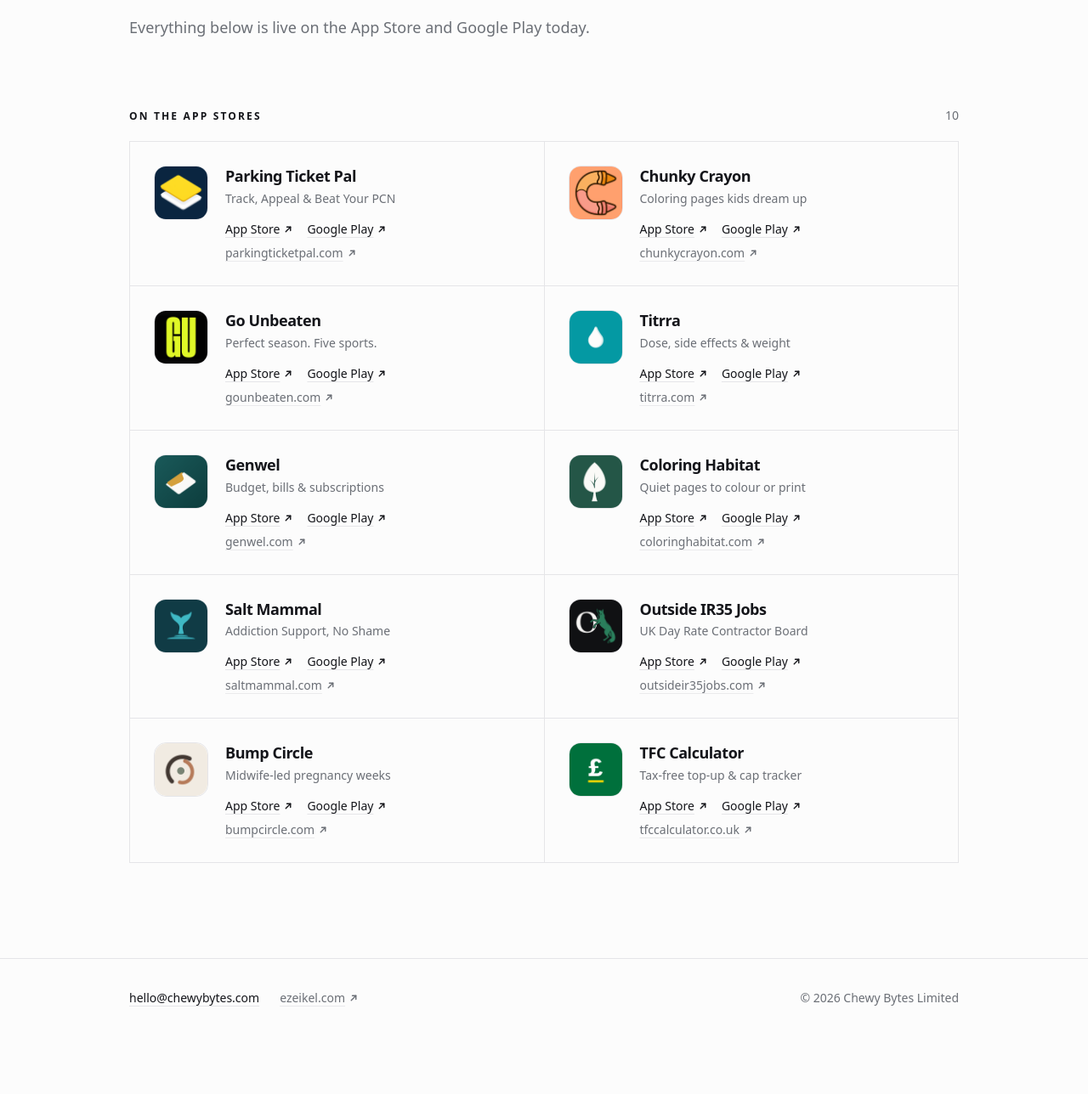
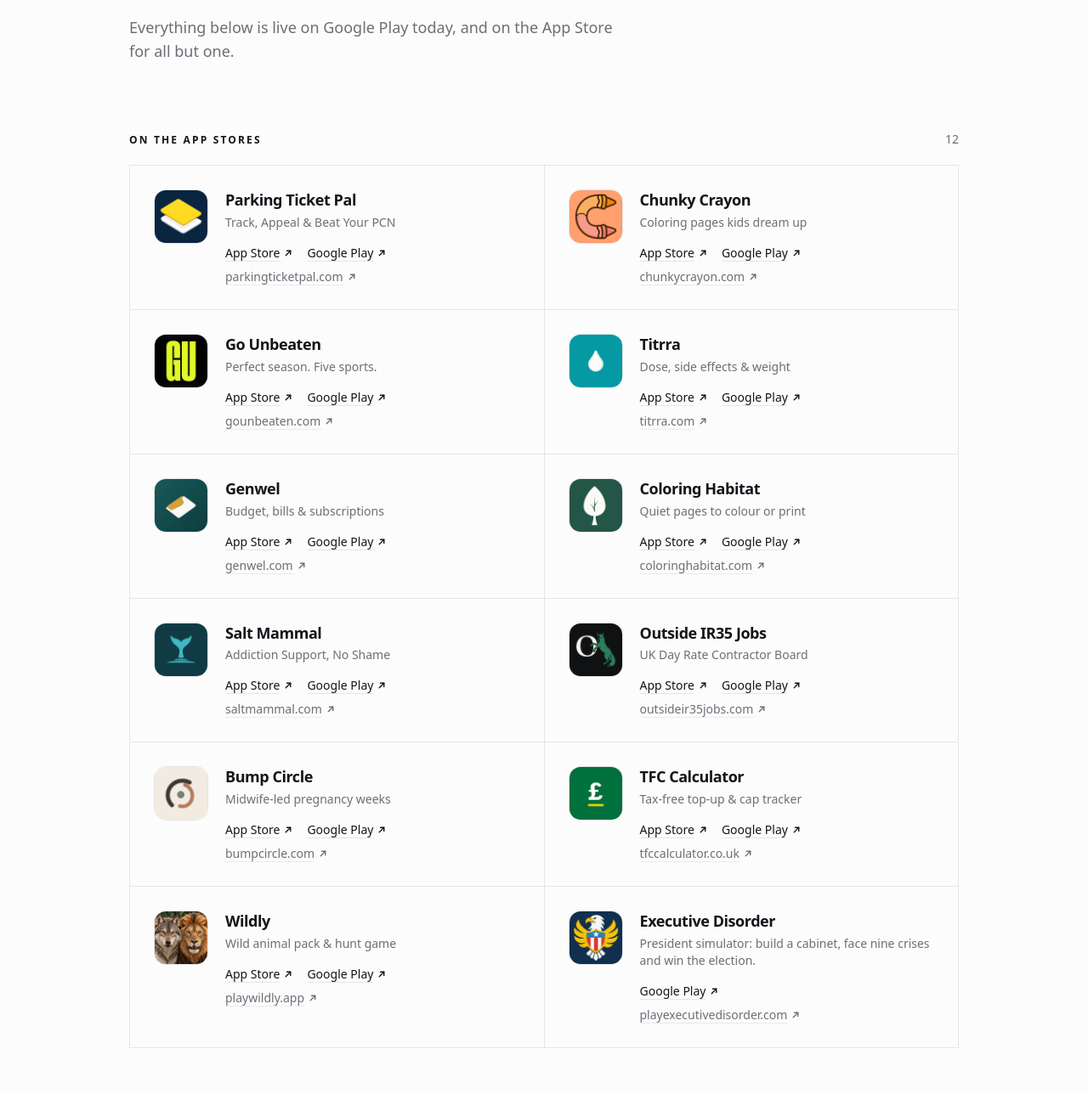
Before and after one commit to ezeikel/chewy-bytes-web, an Astro site: page / in a window 1280 px wide. Shown: the part 332-1620 px from the top of the page at 85% size. Before the commit the page ends 1553 px from the top, so only its background shows below. Built offline with nearby package versions, Linux system fonts and the light colour scheme; Astro itself is replaced by a stand-in of ours; a web font is replaced by a local one.

Commit message:
feat: add Wildly and Executive Disorder to the app list (#1)
Wildly is on both stores. Executive Disorder is live on Google Play while its App Store listing is still in review, so that card has no App Store link. The intro line no longer claims every title is on both stores.

Co-authored-by: Cursor Agent <cursoragent@cursor.com>

```diff
--- a/src/data/apps.ts
+++ b/src/data/apps.ts
@@ -1,10 +1,13 @@
 /**
- * Every Chewy Bytes Limited app that is live and reachable on the App Store.
+ * Every Chewy Bytes Limited app that is live and reachable on the App Store
+ * or Google Play.
  *
- * Source of truth: the live App Store developer page
+ * Source of truth for listed iOS apps: the live App Store developer page
  * (apps.apple.com/gb/developer/chewy-bytes-limited/id1843487426). Each
- * `subtitle` is the verbatim App Store subtitle — it is not marketing copy
- * written for this site, and it must not be reworded here.
+ * `subtitle` is the verbatim App Store subtitle where one exists. It is not
+ * marketing copy written for this site, and it must not be reworded here.
+ * An app still in App Store review keeps the verbatim Google Play short
+ * description instead, and omits `appStoreId`.
  *
  * Nothing in this file may be aspirational. If it isn't shipped and reachable,
  * it doesn't belong here.
@@ -31,12 +34,15 @@ export type App = {
   /** Matches the icon filename at /apps/<slug>.png. */
   slug: string;
   name: string;
-  /** Verbatim App Store subtitle. Do not reword. */
+  /**
+   * Verbatim App Store subtitle, or the verbatim Google Play short
+   * description while the App Store listing is still in review. Do not reword.
+   */
   subtitle: string;
   /** The app's own website. */
   url: string;
-  /** Apple's numeric App Store id. */
-  appStoreId: string;
+  /** Apple's numeric App Store id. Omit while the listing is still in review. */
+  appStoreId?: string;
   /** Android package name — used to build the Play URL when PLAY_STORE_LIVE. */
   androidPackage: string;
 };
@@ -122,10 +128,29 @@ export const apps: App[] = [
     appStoreId: '6753323659',
     androidPackage: 'com.chewybytes.tfccalculator',
   },
+  {
+    slug: 'wildly',
+    name: 'Wildly',
+    subtitle: 'Wild animal pack & hunt game',
+    url: 'https://www.playwildly.app',
+    appStoreId: '6821296654',
+    androidPackage: 'com.chewybytes.wildly.app',
+  },
+  {
+    slug: 'executive-disorder',
+    name: 'Executive Disorder',
+    subtitle:
+      'President simulator: build a cabinet, face nine crises and win the election.',
+    url: 'https://www.playexecutivedisorder.com',
+    androidPackage: 'com.chewybytes.executivedisorder.app',
+  },
 ];
 
+/** Returns null while the App Store listing is still in review. */
 export const appStoreUrl = (app: App) =>
-  `https://apps.apple.com/gb/app/id${app.appStoreId}`;
+  app.appStoreId
+    ? `https://apps.apple.com/gb/app/id${app.appStoreId}`
+    : null;
 
 /** Returns null while PLAY_STORE_LIVE is false, so no dead link can render. */
 export const playStoreUrl = (app: App) =>
--- a/src/pages/index.astro
+++ b/src/pages/index.astro
@@ -134,7 +134,8 @@ const organisation = {
           class="rise mt-6 max-w-xl text-base text-muted sm:text-lg"
           style="animation-delay:60ms"
         >
-          Everything below is live on the App Store and Google Play today.
+          Everything below is live on Google Play today, and on the App Store for
+          all but one.
         </p>
       </section>
 
@@ -151,6 +152,7 @@ const organisation = {
         <ul class="grid grid-cols-1 border-t border-l border-line sm:grid-cols-2">
           {
             apps.map((app, index) => {
+              const appStore = appStoreUrl(app);
               const playStore = playStoreUrl(app);
 
               return (
@@ -182,9 +184,11 @@ const organisation = {
                           cards line up. Left inline, the third link wraps on
                           some names and not others and the grid goes ragged. */}
                       <div class="mt-4 flex flex-wrap items-center gap-x-4 gap-y-2 text-sm">
-                        <ExternalLink href={appStoreUrl(app)} emphasis="strong">
-                          App Store
-                        </ExternalLink>
+                        {appStore && (
+                          <ExternalLink href={appStore} emphasis="strong">
+                            App Store
+                          </ExternalLink>
+                        )}
 
                         {playStore && (
                           <ExternalLink href={playStore} emphasis="strong">
```
Also changed, not shown: public/apps/executive-disorder.png (added), public/apps/wildly.png (added).
